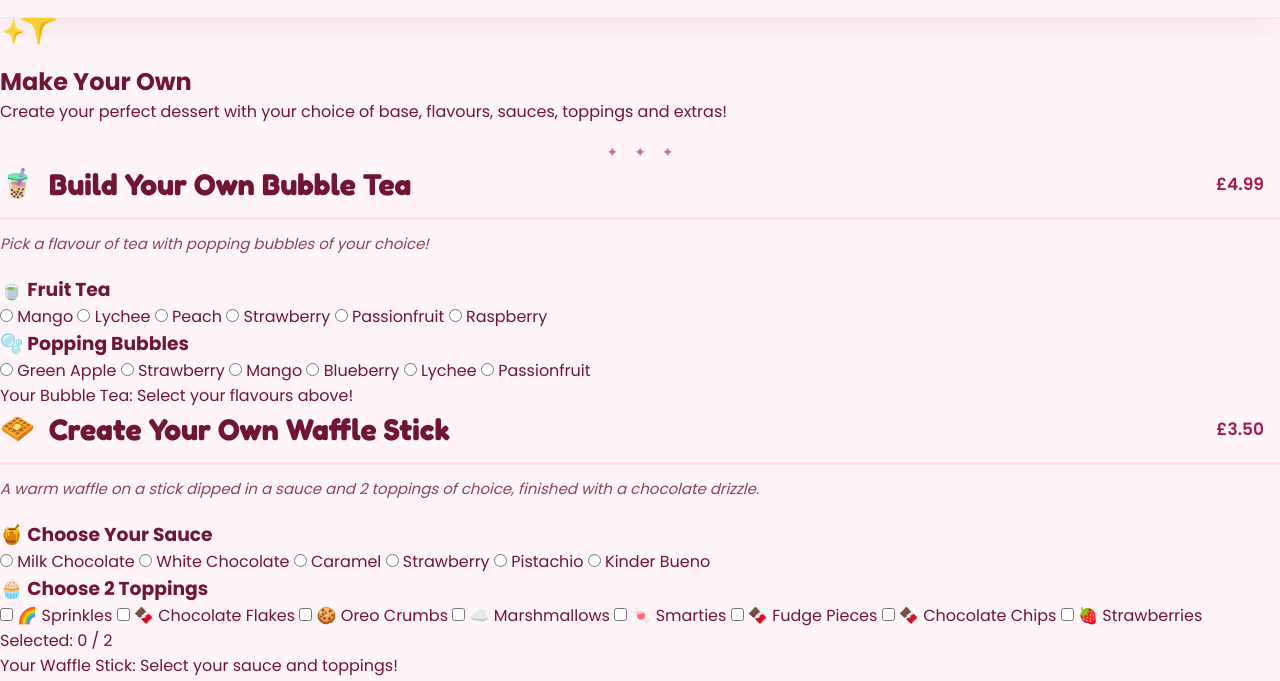
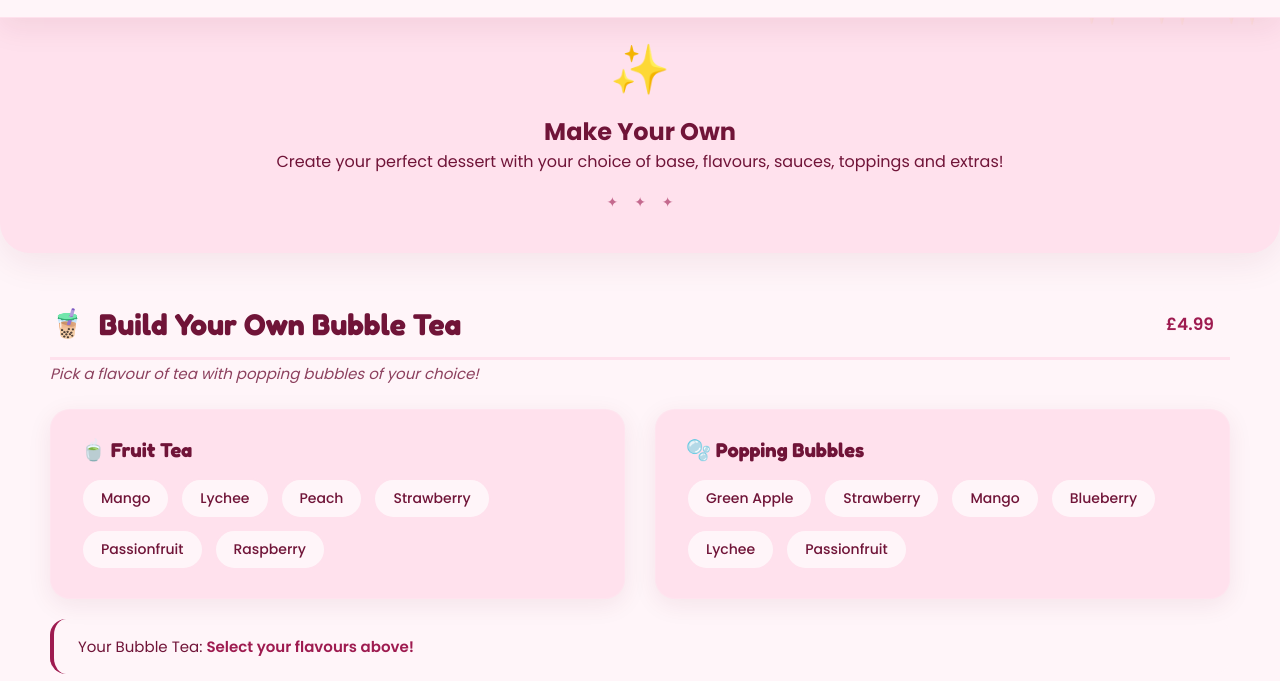
Before and after one commit to Musa6571/cloud-dessertz, a plain HTML site: page make-your-own.html in a window 1280 px wide. Shown: the part 101-782 px from the top of the page. Drawn offline with Linux system fonts and the light colour scheme.

Commit message:
Add custom styles for hero and sections

```diff
--- a/css/style.css
+++ b/css/style.css
@@ -1166,3 +1166,260 @@ footer {
         margin-left: 0;
     }
 }
+
+/* ============================================ */
+/* MAKE YOUR OWN PAGE STYLES                    */
+/* ============================================ */
+
+/* ---- Make Your Own Hero ---- */
+.make-hero {
+    max-width: 1400px;
+    margin: 0 auto 50px;
+    padding: 50px 50px 40px;
+    text-align: center;
+    background: var(--card-bg);
+    border-radius: 30px;
+    box-shadow: 0 10px 35px var(--shadow-color);
+    transition: background 0.4s ease, box-shadow 0.4s ease;
+    position: relative;
+    overflow: hidden;
+}
+
+.make-hero::before {
+    content: "✨✨✨";
+    position: absolute;
+    font-size: 40px;
+    opacity: 0.06;
+    top: -10px;
+    right: -10px;
+    letter-spacing: 20px;
+}
+
+/* ---- Custom Sections ---- */
+.custom-section {
+    max-width: 1400px;
+    margin: 0 auto 50px;
+    padding: 0 50px;
+}
+
+.custom-section .section-header {
+    display: flex;
+    align-items: center;
+    gap: 14px;
+    margin-bottom: 8px;
+    padding-bottom: 12px;
+    border-bottom: 3px solid var(--border-color);
+    transition: border-color 0.4s ease;
+}
+
+.custom-section .section-emoji {
+    font-size: 28px;
+}
+
+.custom-section .section-header h2 {
+    font-family: 'Fredoka', sans-serif;
+    font-size: 30px;
+    color: var(--heading-color);
+    transition: color 0.4s ease;
+    margin: 0;
+}
+
+.custom-section .price-tag {
+    font-size: 17px;
+    font-weight: 600;
+    color: var(--price-color);
+    margin-left: auto;
+    padding: 4px 16px;
+    border-radius: 20px;
+    background: var(--bg-color);
+    transition: color 0.4s ease, background 0.4s ease;
+}
+
+.custom-section .section-subtitle {
+    font-size: 15px;
+    color: var(--text-color);
+    margin-top: -6px;
+    margin-bottom: 24px;
+    font-style: italic;
+    opacity: 0.8;
+    transition: color 0.4s ease;
+}
+
+/* ---- Custom Grids ---- */
+.custom-grid {
+    display: grid;
+    grid-template-columns: 1fr 1fr;
+    gap: 30px;
+}
+
+/* ---- Custom Cards ---- */
+.custom-card {
+    background: var(--card-bg);
+    padding: 28px 30px;
+    border-radius: 20px;
+    box-shadow: 0 6px 24px var(--shadow-color);
+    transition: background 0.4s ease, box-shadow 0.4s ease;
+    border: 1px solid rgba(255, 255, 255, 0.1);
+}
+
+.custom-card h3 {
+    font-family: 'Fredoka', sans-serif;
+    font-size: 20px;
+    color: var(--heading-color);
+    margin-bottom: 16px;
+    transition: color 0.4s ease;
+}
+
+/* ---- Option Buttons ---- */
+.option-group {
+    display: flex;
+    flex-wrap: wrap;
+    gap: 10px;
+}
+
+.option-btn {
+    cursor: pointer;
+    display: inline-flex;
+    align-items: center;
+    gap: 6px;
+}
+
+.option-btn input {
+    display: none;
+}
+
+.option-btn span {
+    padding: 8px 18px;
+    border-radius: 30px;
+    font-size: 14px;
+    font-weight: 500;
+    background: var(--bg-color);
+    color: var(--text-color);
+    border: 2px solid var(--border-color);
+    transition: all 0.3s ease;
+    cursor: pointer;
+}
+
+.option-btn input:checked + span {
+    background: var(--cta-bg);
+    color: var(--cta-text);
+    border-color: var(--cta-bg);
+    box-shadow: 0 4px 16px rgba(158, 27, 80, 0.3);
+}
+
+.option-btn:hover span {
+    transform: translateY(-2px);
+    box-shadow: 0 4px 12px var(--shadow-color);
+}
+
+/* ---- Toppings Group ---- */
+.toppings-group .option-btn span {
+    padding: 6px 14px;
+    font-size: 13px;
+}
+
+.topping-count {
+    font-size: 13px;
+    color: var(--text-color);
+    margin-top: 12px;
+    opacity: 0.7;
+    transition: color 0.4s ease;
+}
+
+.topping-count span {
+    font-weight: 700;
+    color: var(--cta-bg);
+    transition: color 0.4s ease;
+}
+
+/* ---- Custom Summary ---- */
+.custom-summary {
+    margin-top: 20px;
+    padding: 16px 24px;
+    background: var(--bg-color);
+    border-radius: 16px;
+    border-left: 4px solid var(--cta-bg);
+    transition: background 0.4s ease, border-color 0.4s ease;
+}
+
+.custom-summary p {
+    font-size: 15px;
+    color: var(--text-color);
+    transition: color 0.4s ease;
+}
+
+.custom-summary p span {
+    font-weight: 600;
+    color: var(--cta-bg);
+    transition: color 0.4s ease;
+}
+
+/* ---- Order Section ---- */
+.order-section {
+    max-width: 1400px;
+    margin: 0 auto 80px;
+    padding: 0 50px;
+}
+
+.order-card {
+    background: linear-gradient(135deg, var(--cta-bg), var(--heading-color));
+    padding: 45px 55px;
+    border-radius: 24px;
+    text-align: center;
+    transition: background 0.4s ease;
+}
+
+.order-card h3 {
+    font-family: 'Fredoka', sans-serif;
+    font-size: 32px;
+    color: #FFF5F9;
+    margin-bottom: 10px;
+}
+
+.order-card p {
+    font-size: 17px;
+    color: #FFF5F9;
+    line-height: 1.6;
+    opacity: 0.9;
+    margin-bottom: 20px;
+}
+
+.order-card .cta-button {
+    display: inline-block;
+    background-color: #FFF5F9;
+    color: var(--cta-bg);
+    padding: 14px 48px;
+    border-radius: 50px;
+    text-decoration: none;
+    font-weight: 700;
+    font-size: 18px;
+    transition: background-color 0.3s ease, transform 0.2s ease, box-shadow 0.3s ease;
+    box-shadow: 0 4px 20px rgba(0, 0, 0, 0.15);
+}
+
+.order-card .cta-button:hover {
+    background-color: #FFE1ED;
+    transform: scale(1.04);
+    box-shadow: 0 8px 30px rgba(0, 0, 0, 0.25);
+}
+
+/* ---- Responsive ---- */
+@media (max-width: 1100px) {
+    .custom-grid {
+        grid-template-columns: 1fr;
+    }
+}
+
+@media (max-width: 768px) {
+    .option-group {
+        flex-direction: column;
+        align-items: center;
+    }
+    .option-btn span {
+        width: 100%;
+        text-align: center;
+    }
+    .order-card {
+        padding: 30px 20px;
+    }
+}
```
